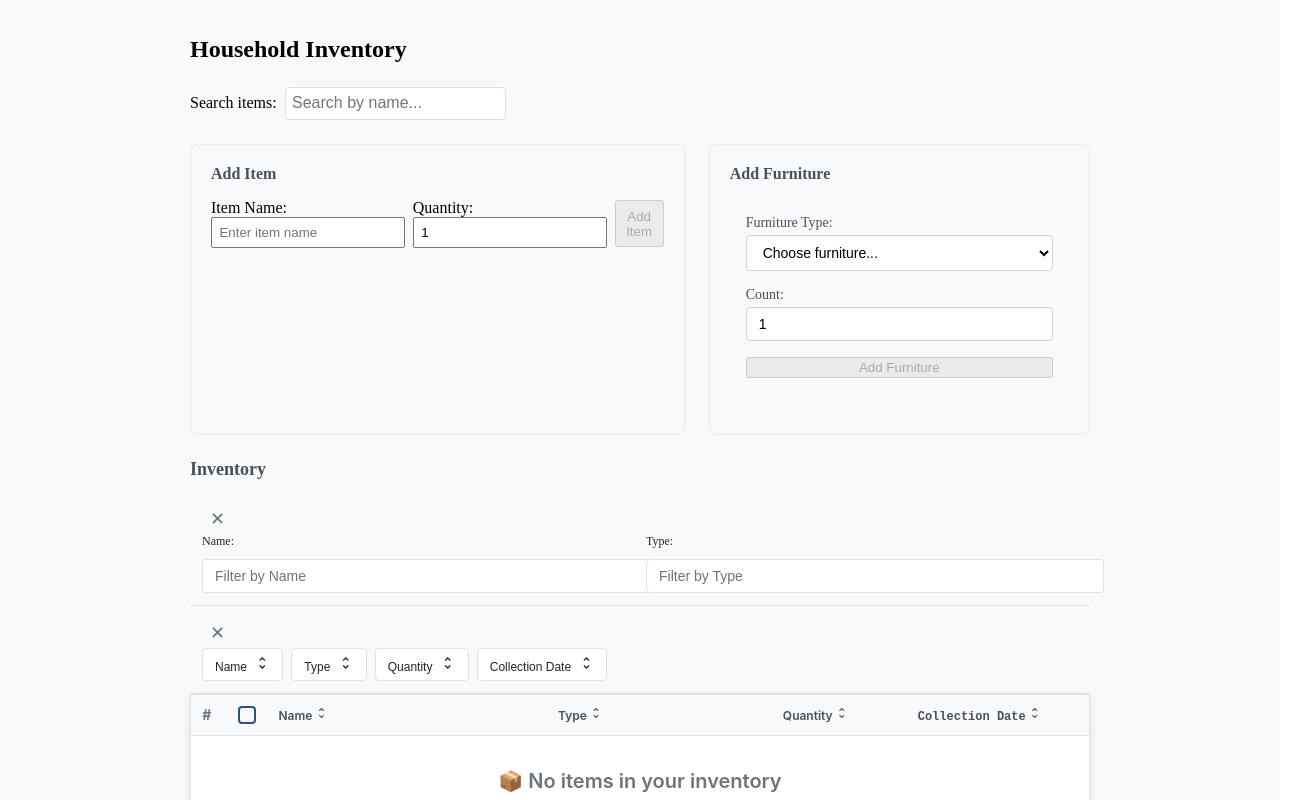
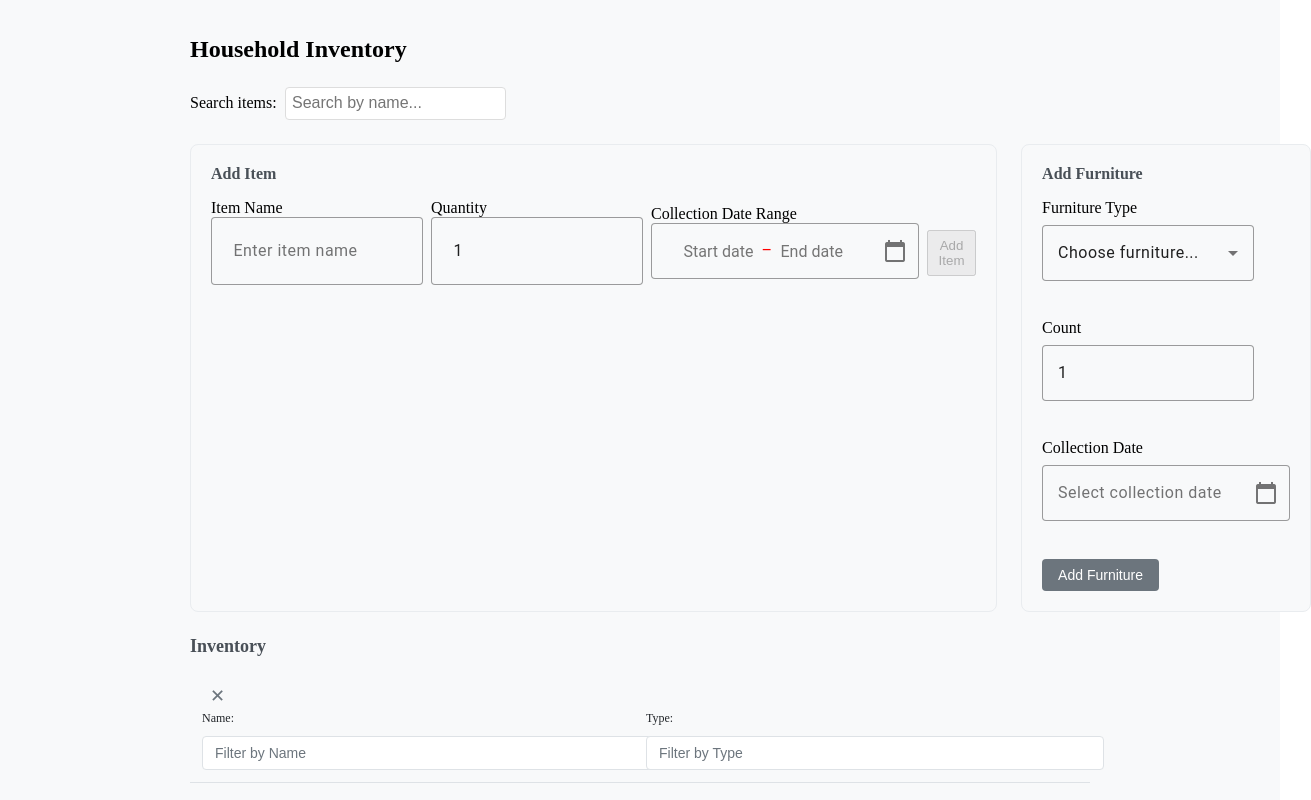
Before and after one commit to Whit3Bl00d/generic-table-angular_20, an Angular app: page /household in a window 1280 px wide. Shown: the top 800 px of the page, 1311 px wide, since content can reach past the window. Built offline with nearby package versions, Linux system fonts and the light colour scheme.

Commit message:
datepicker-/range - mixin

```diff
--- a/src/app/features/household/components/furniture-form/furniture-form.component.html
+++ b/src/app/features/household/components/furniture-form/furniture-form.component.html
@@ -1,21 +1,50 @@
 <form [formGroup]="form" (ngSubmit)="onSubmit()" class="furniture-form">
   <div class="form-group">
-    <label for="furniture">Furniture Type:</label>
-    <select formControlName="furniture" id="furniture" required>
-      <option value="">Choose furniture...</option>
+    <label>Furniture Type</label>
+
+    <mat-form-field appearance="outline">
+      <mat-select formControlName="name" id="furniture" required>
+        <mat-option value="">Choose furniture...</mat-option>
         @for (type of furnitureTypes; track type) {
-        <option [value]="type">{{ type }}</option>
+          <mat-option [value]="type">{{ type }}</mat-option>
         }
-    </select>
+      </mat-select>
+    </mat-form-field>
   </div>
 
   <div class="form-group">
-    <label for="count">Count:</label>
+    <label>Count</label>
+
+    <mat-form-field appearance="outline">
       <input
-      formControlName="count"
+        matInput
+        formControlName="quantity"
         id="count"
         type="number"
       />
+    </mat-form-field>
+  </div>
+
+  <div class="form-group">
+    <label>Collection Date</label>
+
+    <div class="custom-datepicker">
+      <mat-form-field appearance="outline">
+        <input
+          matInput
+          [matDatepicker]="picker"
+          formControlName="collectionDate"
+          id="collectionDate"
+          placeholder="Select collection date"
+        />
+
+        <mat-datepicker-toggle matSuffix [for]="picker">
+          <mat-icon matDatepickerToggleIcon>calendar_today</mat-icon>
+        </mat-datepicker-toggle>
+
+        <mat-datepicker #picker [panelClass]="['furniture-datepicker-panel']"></mat-datepicker>
+      </mat-form-field>
+    </div>
   </div>
 
   <button type="submit" [disabled]="!form.valid">Add Furniture</button>
--- a/src/app/features/household/components/furniture-form/furniture-form.component.scss
+++ b/src/app/features/household/components/furniture-form/furniture-form.component.scss
@@ -1,57 +1,40 @@
+@use '../../../../../styles/mixins.scss' as mixins;
 .furniture-form {
-  display: flex;
-  flex-direction: column;
-  gap: 16px;
-  padding: 16px;
-  background: #f8f9fa;
-  border-radius: 8px;
-  margin-bottom: 20px;
+  .form-group {
+    margin-bottom: 1rem;
   }
 
-.form-group {
-  display: flex;
-  flex-direction: column;
-  gap: 4px;
+  label {
+    display: block;
+    margin-bottom: 0.5rem;
+    font-weight: 500;
   }
 
-.form-group label {
-  font-weight: 500;
-  color: #495057;
-  font-size: 14px;
-}
-
-.form-group select,
-.form-group input {
-  padding: 8px 12px;
-  border: 1px solid #ced4da;
-  border-radius: 4px;
-  font-size: 14px;
-  background: white;
-}
-
-.form-group select:focus,
-.form-group input:focus {
-  outline: none;
-  border-color: #007bff;
-  box-shadow: 0 0 0 2px rgba(0, 123, 255, 0.25);
-}
-
-.add-furniture-btn {
+  button[type="submit"] {
     background: #007bff;
     color: white;
     border: none;
-  padding: 10px 16px;
+    padding: 0.5rem 1rem;
     border-radius: 4px;
-  font-size: 14px;
-  font-weight: 500;
     cursor: pointer;
+    font-size: 0.875rem;
     transition: background-color 0.2s;
-}
 
-.add-furniture-btn:hover {
+    &:hover {
       background: #0056b3;
     }
 
-.add-furniture-btn:active {
-  background: #004085;
+    &:disabled {
+      background: #6c757d;
+      cursor: not-allowed;
     }
+  }
+}
+
+::ng-deep mat-datepicker-content:has(.furniture-datepicker-panel) {
+  @include mixins.material-datepicker-base-colors(
+    $panel-background-color: rgb(20, 36, 107),
+    $text-color: rgb(255, 255, 255),
+    $highlight: #51d6ff7a,
+  );
+}
--- a/src/app/features/household/components/furniture-form/furniture-form.component.ts
+++ b/src/app/features/household/components/furniture-form/furniture-form.component.ts
@@ -1,8 +1,15 @@
 import { Component, EventEmitter, Output, ChangeDetectionStrategy, OnDestroy } from '@angular/core';
-import { CommonModule } from '@angular/common';
+import { CommonModule, DatePipe } from '@angular/common';
 import { FormBuilder, FormGroup, Validators, ReactiveFormsModule } from '@angular/forms';
 import { FURNITURE_TYPES, type FurnitureType } from '../../models';
 import { Subscription } from 'rxjs';
+import { MatDatepickerModule } from '@angular/material/datepicker';
+import { MatInputModule } from '@angular/material/input';
+import { MatFormFieldModule } from '@angular/material/form-field';
+import { MatSelectModule } from '@angular/material/select';
+import { MatIconModule } from '@angular/material/icon';
+import { provideNativeDateAdapter } from '@angular/material/core';
+import { HouseholdItem, generateId } from '../../models';
 
 const DEFAULT_COUNT = 1;
 const MIN_COUNT = 1;
@@ -11,13 +18,22 @@ const MAX_COUNT = 99;
 @Component({
   selector: 'app-furniture-form',
   standalone: true,
-  imports: [CommonModule, ReactiveFormsModule],
+  imports: [
+    CommonModule,
+    ReactiveFormsModule,
+    MatDatepickerModule,
+    MatInputModule,
+    MatFormFieldModule,
+    MatSelectModule,
+    MatIconModule
+  ],
   templateUrl: './furniture-form.component.html',
   styleUrls: ['./furniture-form.component.scss'],
   changeDetection: ChangeDetectionStrategy.OnPush,
+  providers: [provideNativeDateAdapter()],
 })
 export class FurnitureFormComponent implements OnDestroy {
-  @Output() addFurniture = new EventEmitter<{ furniture: FurnitureType; count: number }>();
+  @Output() addFurniture = new EventEmitter<HouseholdItem>();
   @Output() error = new EventEmitter<string>();
 
   readonly furnitureTypes = FURNITURE_TYPES;
@@ -26,8 +42,11 @@ export class FurnitureFormComponent implements OnDestroy {
 
   constructor(private fb: FormBuilder) {
     this.form = this.fb.group({
-      furniture: ['', Validators.required],
-      count: [DEFAULT_COUNT, [Validators.required, Validators.min(MIN_COUNT), Validators.max(MAX_COUNT)]]
+      id: [generateId()],
+      name: ['', Validators.required],
+      quantity: [DEFAULT_COUNT, [Validators.required, Validators.min(MIN_COUNT), Validators.max(MAX_COUNT)]],
+      type: ['furniture'],
+      collectionDate: [null]  // Use collectionDate from HouseholdItem class
     });
 
     // Watch for value changes
@@ -39,10 +58,21 @@ export class FurnitureFormComponent implements OnDestroy {
 
   onSubmit() {
     if (this.form.valid) {
-      const { furniture, count } = this.form.value;
-      this.addFurniture.emit({ furniture, count });
+      const formValues = this.form.value;
+      const householdItem = new HouseholdItem(
+        formValues.id || generateId(),
+        formValues.name || '',
+        formValues.quantity || DEFAULT_COUNT,
+        formValues.type || 'furniture',
+        formValues.collectionDate || undefined
+      );
+      this.addFurniture.emit(householdItem);
       this.form.reset();
-      this.form.patchValue({ count: DEFAULT_COUNT });
+      this.form.patchValue({
+        id: generateId(),
+        type: 'furniture',
+        quantity: DEFAULT_COUNT
+      });
     }
   }
 
--- a/src/app/features/household/components/household-form/household-form.component.html
+++ b/src/app/features/household/components/household-form/household-form.component.html
@@ -1,19 +1,46 @@
 <form [formGroup]="form" (ngSubmit)="onSubmit()" class="add-form">
   <div class="form-group">
-    <label for="name">Item Name:</label>
-    <input
-      formControlName="name"
-      id="name"
-      placeholder="Enter item name"
-    />
+    <label>Item Name</label>
+
+    <mat-form-field appearance="outline">
+      <input matInput formControlName="name" id="name" placeholder="Enter item name" />
+    </mat-form-field>
   </div>
+
   <div class="form-group">
-    <label for="quantity">Quantity:</label>
-    <input
-      formControlName="quantity"
-      id="quantity"
-      type="number"
-    />
+    <label>Quantity</label>
+
+    <mat-form-field appearance="outline">
+      <input matInput formControlName="quantity" id="quantity" type="number" />
+    </mat-form-field>
+  </div>
+
+  <div class="form-group">
+    <label>Collection Date Range</label>
+
+    <mat-form-field appearance="outline">
+      <mat-date-range-input
+        class="household-date-range-input"
+        [rangePicker]="picker"
+        [comparisonStart]="compStart"
+        [comparisonEnd]="compEnd"
+        formGroupName="collectionDateRange"
+      >
+        <input matStartDate placeholder="Start date" formControlName="start" />
+        <input matEndDate placeholder="End date" formControlName="end" />
+      </mat-date-range-input>
+
+      <mat-datepicker-toggle matSuffix [for]="picker">
+        <mat-icon matDatepickerToggleIcon>calendar_today</mat-icon>
+      </mat-datepicker-toggle>
+
+      <mat-date-range-picker [panelClass]="['household-datepicker-panel']" #picker>
+        <mat-date-range-picker-actions>
+          <button matButton matDateRangePickerCancel>Cancel</button>
+          <button matButton="elevated" matDateRangePickerApply>Apply</button>
+        </mat-date-range-picker-actions>
+      </mat-date-range-picker>
+    </mat-form-field>
   </div>
   <button type="submit" [disabled]="!form.valid">Add Item</button>
 </form>
--- a/src/app/features/household/components/household-form/household-form.component.scss
+++ b/src/app/features/household/components/household-form/household-form.component.scss
@@ -1,3 +1,5 @@
+@use '../../../../../styles/mixins.scss' as mixins;
+
 .add-form {
   display: flex;
   gap: 0.5rem;
@@ -12,3 +14,20 @@ input {
 button {
   padding: 0.4rem 0.6rem;
 }
+.household-date-range-input {
+  @include mixins.material-datepicker-range-input($text-color: rgb(255, 0, 0));
+}
+
+::ng-deep mat-datepicker-content:has(.household-datepicker-panel) {
+  @include mixins.material-datepicker-base-colors(
+    $panel-background-color: rgb(20, 36, 107),
+    $text-color: rgb(255, 255, 255),
+    $highlight: #51d6ff7a
+  );
+
+  @include mixins.material-datepicker-comparison-colors(
+    $compare-range-color: #ff6600,
+    $in-compare-highlight: rgba(0, 255, 191, 0.486),
+    $in-compare-range-color: #a8dac57a
+  );
+}
--- a/src/app/features/household/components/household-form/household-form.component.ts
+++ b/src/app/features/household/components/household-form/household-form.component.ts
@@ -1,7 +1,13 @@
 import { Component, EventEmitter, Output, ChangeDetectionStrategy, OnDestroy } from '@angular/core';
-import { CommonModule } from '@angular/common';
+import { CommonModule, DatePipe } from '@angular/common';
 import { FormBuilder, FormGroup, Validators, ReactiveFormsModule } from '@angular/forms';
 import { Subscription } from 'rxjs';
+import { MatDatepickerModule } from '@angular/material/datepicker';
+import { MatInputModule } from '@angular/material/input';
+import { MatFormFieldModule } from '@angular/material/form-field';
+import { MatIconModule } from '@angular/material/icon';
+import { provideNativeDateAdapter } from '@angular/material/core';
+import { HouseholdItem, DateRange, generateId } from '../../models';
 
 const DEFAULT_QUANTITY = 1;
 const MIN_QUANTITY = 1;
@@ -9,22 +15,39 @@ const MIN_QUANTITY = 1;
 @Component({
   selector: 'app-household-form',
   standalone: true,
-  imports: [CommonModule, ReactiveFormsModule],
+  imports: [
+    CommonModule,
+    ReactiveFormsModule,
+    MatDatepickerModule,
+    MatInputModule,
+    MatFormFieldModule,
+    MatIconModule,
+  ],
   templateUrl: './household-form.component.html',
   styleUrls: ['./household-form.component.scss'],
   changeDetection: ChangeDetectionStrategy.OnPush,
+  providers: [provideNativeDateAdapter()],
 })
 export class HouseholdFormComponent implements OnDestroy {
-  @Output() addItem = new EventEmitter<{ name: string; quantity: number }>();
+  @Output() addItem = new EventEmitter<HouseholdItem>();
   @Output() error = new EventEmitter<string>();
+
+  compStart = new Date(2026, 2, 3);
+  compEnd = new Date(2026, 2, 9);
 
   form: FormGroup;
   private valueChangesSubscription: Subscription | undefined;
 
   constructor(private fb: FormBuilder) {
     this.form = this.fb.group({
+      id: [generateId()],
       name: ['', [Validators.required, Validators.minLength(1), Validators.maxLength(100)]],
-      quantity: [DEFAULT_QUANTITY, [Validators.required, Validators.min(MIN_QUANTITY)]]
+      quantity: [DEFAULT_QUANTITY, [Validators.required, Validators.min(MIN_QUANTITY)]],
+      type: ['general'],
+      collectionDateRange: this.fb.group({
+        start: [null],
+        end: [null],
+      }),
     });
 
     // Watch for value changes
@@ -36,10 +59,31 @@ export class HouseholdFormComponent implements OnDestroy {
 
   onSubmit() {
     if (this.form.valid) {
-      const { name, quantity } = this.form.value;
-      this.addItem.emit({ name: name.trim(), quantity });
+      const formValues = this.form.value;
+      const collectionDateRange = formValues.collectionDateRange;
+      const householdItem = new HouseholdItem(
+        formValues.id || generateId(),
+        formValues.name?.trim() || '',
+        formValues.quantity || DEFAULT_QUANTITY,
+        formValues.type || 'general',
+        collectionDateRange?.start && collectionDateRange?.end
+          ? {
+              start: collectionDateRange.start,
+              end: collectionDateRange.end,
+            }
+          : undefined,
+      );
+      this.addItem.emit(householdItem);
       this.form.reset();
-      this.form.patchValue({ quantity: DEFAULT_QUANTITY });
+      this.form.patchValue({
+        id: generateId(),
+        type: 'general',
+        quantity: DEFAULT_QUANTITY,
+        collectionDateRange: {
+          start: '',
+          end: '',
+        },
+      });
     }
   }
 
--- a/src/app/features/household/pages/household-dashboard/household-dashboard.component.ts
+++ b/src/app/features/household/pages/household-dashboard/household-dashboard.component.ts
@@ -41,25 +41,13 @@ export class HouseholdDashboardComponent implements OnDestroy {
     return this.itemsSignal().filter((i) => i.name.toLowerCase().includes(q));
   });
 
-  addItem(data: { name: string; quantity: number }) {
-    const item: HouseholdItem = {
-      id: generateId(),
-      name: data.name,
-      quantity: data.quantity,
-      type: 'general' as ItemType
-    };
-    this.itemsSignal.update((curr) => [...curr, item]);
+  addItem(data: HouseholdItem) {
+    this.itemsSignal.update((curr) => [...curr, data]);
     this.clearError();
   }
 
-  addFurniture(data: { furniture: string; count: number }) {
-    const item: HouseholdItem = {
-      id: generateId(),
-      name: data.furniture,
-      quantity: data.count,
-      type: 'furniture' as ItemType
-    };
-    this.itemsSignal.update((curr) => [...curr, item]);
+  addFurniture(data: HouseholdItem) {
+    this.itemsSignal.update((curr) => [...curr, data]);
     this.clearError();
   }
 
--- a/src/styles/mixins.scss
+++ b/src/styles/mixins.scss
@@ -21,7 +21,9 @@
   // Static ripple styling
   ::ng-deep .mat-mdc-checkbox .mdc-checkbox__ripple {
     background-color: rgb(21, 101, 192) !important;
+
     opacity: 0 !important;
+
     transition: opacity 0.2s ease;
 
     // Show static ripple on hover
@@ -74,8 +76,11 @@
   // Base checkbox styling
   ::ng-deep .mat-mdc-checkbox .mdc-checkbox__background {
     background-color: $bg-color;
+
     border-color: $border-color;
+
     border-radius: $border-radius;
+
     border-width: $border-width;
   }
 
@@ -91,6 +96,7 @@
     .mdc-checkbox
     .mdc-checkbox__background {
     background-color: $checked-bg;
+
     border-color: $checked-border;
   }
 
@@ -98,6 +104,7 @@
   ::ng-deep .mdc-checkbox__native-control:enabled:checked ~ .mdc-checkbox__background,
   ::ng-deep .mdc-checkbox__native-control:enabled:indeterminate ~ .mdc-checkbox__background {
     border-color: $checked-border;
+
     background-color: $checked-bg;
   }
 
@@ -111,6 +118,7 @@
     .mdc-checkbox__native-control:enabled:indeterminate
     ~ .mdc-checkbox__background {
     border-color: $hover-border;
+
     background-color: $hover-bg;
   }
 
@@ -121,6 +129,7 @@
     )
     .mdc-checkbox__background {
     background-color: $unselected-hover-bg;
+
     border-color: $unselected-hover-border;
   }
 }
@@ -186,60 +195,131 @@
   );
 }
 
-@mixin material-date-picker-colors() {
-  :ng-deep {
-    .mat-calendar {
-      background: #ffffff;
-      color: #333333;
+/**
+* MUST BE USED UNDER:
+*   ::ng-deep mat-datepicker-content:has(.[datepicker-panelClass]) { @mixin }
+*
+* DO NOT ENCAPSULATE the ng-deep selector with any other selector.
+*/
+@mixin material-datepicker-base-colors(
+  $panel-background-color: white,
+  $highlight: #3f51b5,
+  $text-color: rgba(0, 0, 0, 0.87)
+) {
+  $secondary-text-color: color-mix(in srgb, #{$text-color} 66%, transparent);
+  $header-divider-color: $text-color;
+  $selected-contrast-color: $panel-background-color;
 
-      .mat-calendar-header {
-        background: #f5f5f5;
-        border-bottom: 1px solid #e0e0e0;
+  --mat-datepicker-calendar-container-background-color: #{$panel-background-color};
+  --mat-datepicker-calendar-header-divider-color: #{$header-divider-color};
 
-        .mat-calendar-period-button {
-          color: #333333;
+  --mat-datepicker-calendar-date-in-range-state-background-color: color-mix(
+    in srgb,
+    #{$highlight} 20%,
+    transparent
+  );
+  --mat-datepicker-calendar-date-selected-state-background-color: #{$highlight};
+  --mat-datepicker-calendar-date-selected-disabled-state-background-color: color-mix(
+    in srgb,
+    #{$highlight} 38%,
+    transparent
+  );
 
-          &:hover {
-            background: rgba(0, 123, 255, 0.1);
-          }
-        }
-      }
+  --mat-datepicker-calendar-date-focus-state-background-color: color-mix(
+    in srgb,
+    #{$highlight} 12%,
+    transparent
+  );
 
-      .mat-calendar-body-cell {
-        color: #333333;
-        border: 1px solid transparent;
+  --mat-datepicker-calendar-date-hover-state-background-color: color-mix(
+    in srgb,
+    #{$highlight} 4%,
+    transparent
+  );
 
-        &:hover {
-          background: rgba(0, 123, 255, 0.1);
-          border-color: #007bff;
-        }
+  --mat-datepicker-toggle-active-state-icon-color: #{$highlight};
 
-        &.mat-calendar-body-active {
-          background: #007bff;
-          color: #ffffff;
-          border-color: #007bff;
-        }
+  --mat-datepicker-calendar-date-selected-state-text-color: #{$selected-contrast-color};
+  --mat-datepicker-calendar-date-today-selected-state-outline-color: #{$selected-contrast-color};
 
-        &.mat-calendar-body-today {
-          border-color: #007bff;
-          font-weight: 600;
-        }
+  --mat-datepicker-toggle-icon-color: #{$secondary-text-color};
+  --mat-datepicker-calendar-body-label-text-color: #{$secondary-text-color};
+  --mat-datepicker-calendar-period-button-text-color: #{$text-color};
+  --mat-datepicker-calendar-period-button-icon-color: #{$secondary-text-color};
+  --mat-datepicker-calendar-navigation-button-icon-color: #{$secondary-text-color};
+  --mat-datepicker-calendar-header-text-color: #{$secondary-text-color};
+  --mat-datepicker-calendar-date-today-outline-color: #{$secondary-text-color};
+  --mat-datepicker-calendar-date-preview-state-outline-color: #{$secondary-text-color};
+
+  --mat-datepicker-calendar-date-disabled-state-text-color: color-mix(
+    in srgb,
+    #{$text-color} 38%,
+    transparent
+  );
+
+  --mat-datepicker-calendar-container-text-color: #{$text-color};
+
+  --mat-datepicker-calendar-date-today-disabled-state-outline-color: color-mix(
+    in srgb,
+    #{$text-color} 38%,
+    transparent
+  );
+  --mat-datepicker-calendar-date-text-color: #{$text-color};
+}
+
+/**
+* MUST BE USED UNDER:
+*   ::ng-deep mat-datepicker-content:has(.[datepicker-panelClass]) { @mixin }
+*
+* DO NOT ENCAPSULATE the ng-deep selector with any other selector.
+*/
+@mixin material-datepicker-comparison-colors(
+  $compare-range-color: #ff4081,
+  $in-compare-highlight: rgb(69.5241935484, 163.4758064516, 93.9516129032),
+  $in-compare-range-color: #a8dab5
+) {
+  --mat-datepicker-calendar-date-in-comparison-range-state-background-color: color-mix(
+    in srgb,
+    #{$compare-range-color} 20%,
+    transparent
+  );
+
+  --mat-datepicker-calendar-date-in-overlap-range-state-background-color: #{$in-compare-range-color};
+
+  --mat-datepicker-calendar-date-in-overlap-range-selected-state-background-color: #{$in-compare-highlight};
+}
+
+/**  */
+@mixin material-datepicker-range-input($text-color: rgba(0, 0, 0, 0.87)) {
+  --mat-form-field-outlined-input-text-color: #{$text-color};
+  --mat-datepicker-range-input-separator-color: #{$text-color};
+  --mat-datepicker-range-input-disabled-state-separator-color: color-mix(
+    in srgb,
+    #{$text-color} 38%,
+    transparent
+  );
+  --mat-datepicker-range-input-disabled-state-text-color: color-mix(
+    in srgb,
+    #{$text-color} 38%,
+    transparent
+  );
+
+  ::ng-deep {
+    .mat-date-range-input-separator{
+      margin-inline: 0.5rem;
+    }
+    .mat-date-range-input-wrapper {
+      width: 100%;
+      max-width: unset !important;
+
+      input{
+        text-align: end;
+        padding: 0;
       }
     }
-
-    .mat-datepicker-content {
-      background: #ffffff;
-      border: 1px solid #e0e0e0;
-      border-radius: 8px;
-      box-shadow: 0 4px 12px rgba(0, 0, 0, 0.15);
-    }
-
-    .mat-datepicker-close-button {
-      background: #007bff;
-      color: #ffffff;
-
-      &:hover {
-        background: #0056b3;
+    .mat-date-range-input-end-wrapper {
+      input{
+        text-align: start;
       }
     }
   }
```
Also changed, not shown: src/app/features/household/components/household-table/household-table.component.ts (+2 -10 lines), src/app/features/household/models.ts (+42 -2 lines). Lines whose indentation alone changed are shown as unchanged.
